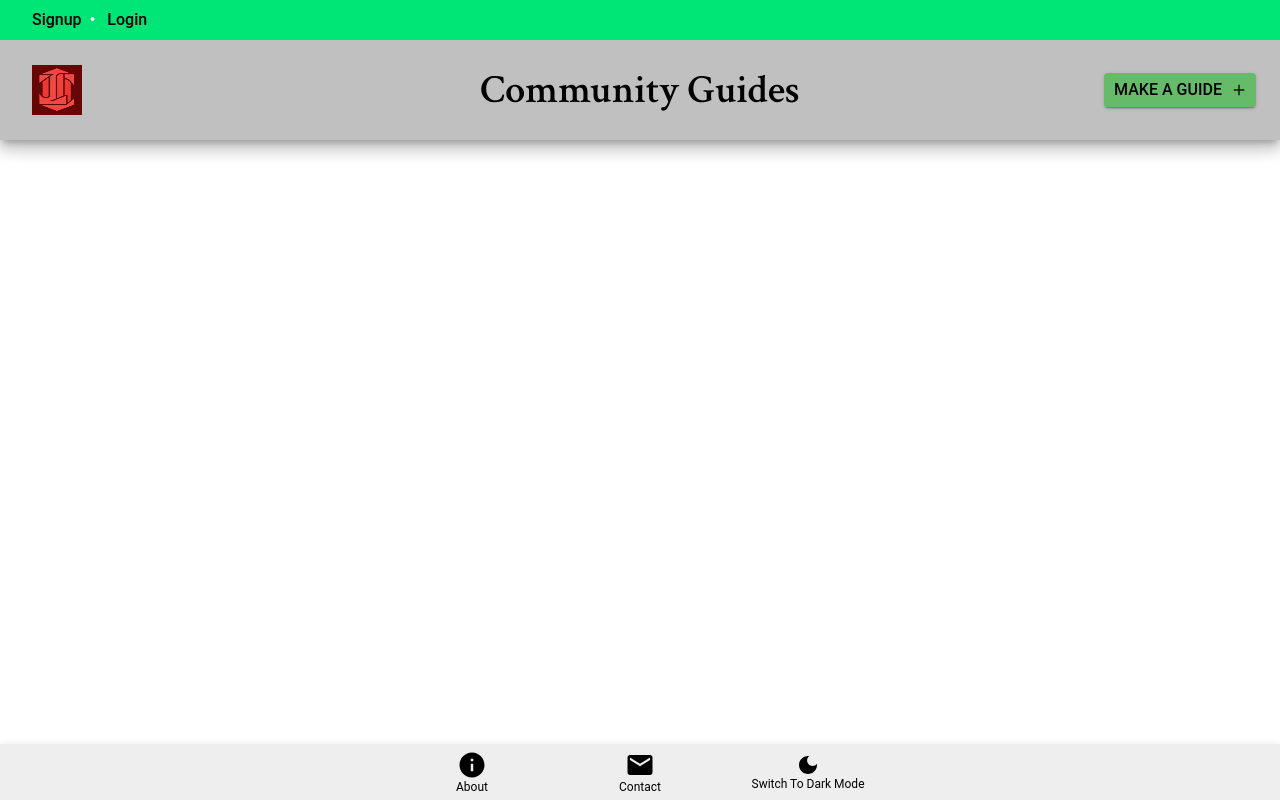
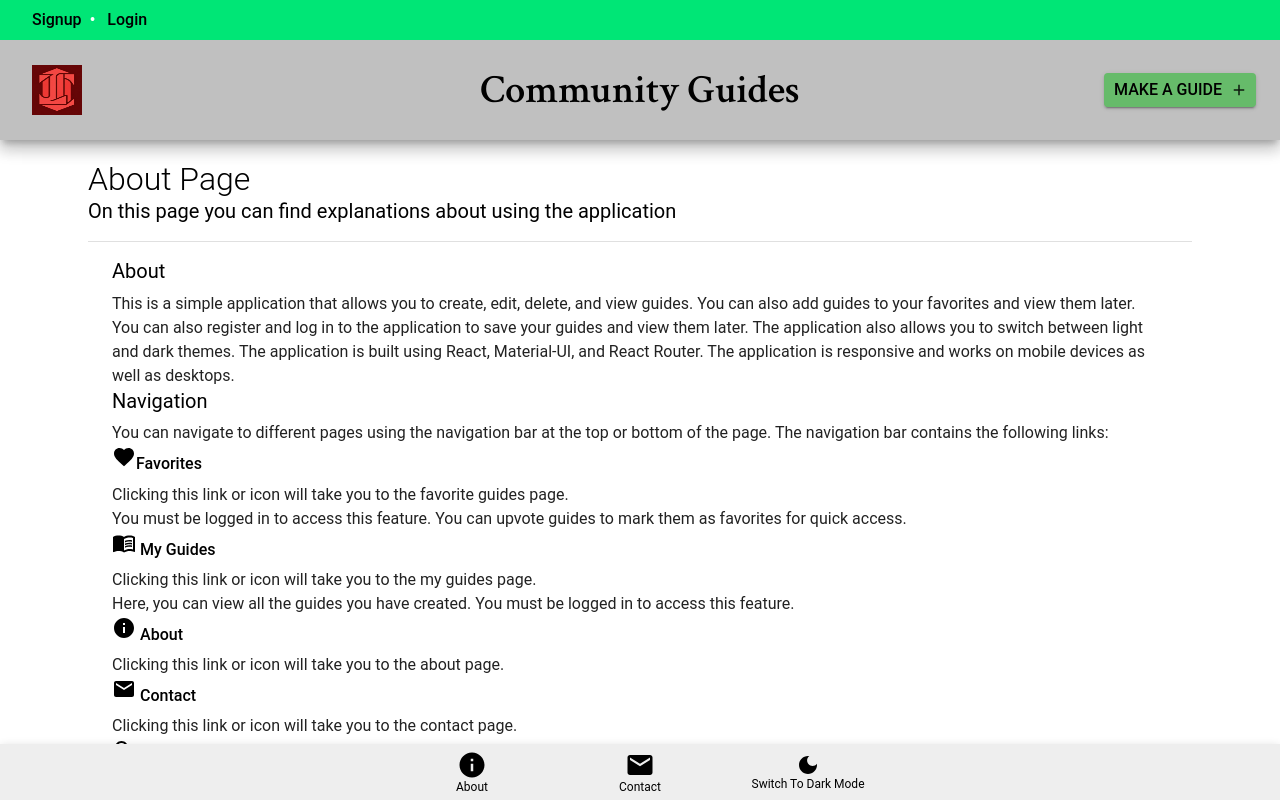
Before and after one commit to TheMaor2804/Community-Guides-Project, a React (Vite) app in the folder frontend/: page /login in a window 1280 px wide. Both pictures are taken after a click on the button "About". Shown: the top 800 px of the page. Built offline with nearby package versions, Linux system fonts and the light colour scheme.

Commit message:
feat: add AboutPage component and update routing

```diff
--- a/frontend/src/components/PageHeader.jsx
+++ b/frontend/src/components/PageHeader.jsx
@@ -1,17 +1,12 @@
-
 import { Container, Divider, Typography } from "@mui/material";
-
-
 export default function PageHeader({ title, subtitle }) {
 
-    //add theme
-
     return (
-        <Container>
-            <Typography variant="h2" component="h1" style={{ color: "#fff" }}>
+        <Container >
+            <Typography variant="h2" component="h1" style={{}}>
                 {title}
             </Typography>
-            <Typography variant="h5" component="h2" style={{ color: "#fff" }}>
+            <Typography variant="h5" component="h2" style={{}}>
                 {subtitle}
             </Typography>
             <Divider sx={{ my: 2 }} />
--- /dev/null
+++ b/frontend/src/pages/AboutPage.jsx
@@ -0,0 +1,159 @@
+import { Container, Divider, Typography } from "@mui/material";
+import React from "react";
+import PageHeader from "../components/PageHeader";
+import AppRegistrationIcon from '@mui/icons-material/AppRegistration';
+import EditIcon from '@mui/icons-material/Edit';
+import DeleteIcon from '@mui/icons-material/Delete';
+import FavoriteIcon from '@mui/icons-material/Favorite';
+import LoginIcon from '@mui/icons-material/Login';
+import LogoutIcon from '@mui/icons-material/Logout';
+import AddIcon from "@mui/icons-material/Add";
+import MenuBookIcon from '@mui/icons-material/MenuBook';
+import EmailIcon from '@mui/icons-material/Email';
+import LightModeIcon from '@mui/icons-material/LightMode';
+import DarkModeIcon from '@mui/icons-material/DarkMode';
+import PortraitIcon from '@mui/icons-material/Portrait';
+import InfoIcon from "@mui/icons-material/Info";
+import SearchIcon from "@mui/icons-material/Search";
+import { useCustomTheme } from "../providers/CustomThemeProvider";
+
+
+export default function AboutPage() {
+
+    const { isDark } = useCustomTheme();
+
+    return (
+        <Container sx={{ pt: 20, color: isDark ? "#fff" : "#000" }}>
+            <PageHeader
+                title="About Page"
+                subtitle="On this page you can find explanations about using the application"
+            />
+            <Container
+                sx={{
+                    mt: 2,
+                    display: "flex",
+                    alignItems: "flex-start",
+                    justifyContent: "space-between",
+                    flexDirection: { xs: "column", md: "row" },
+                }}
+            >
+                <Container sx={{ flex: 1, mr: 2 }}>
+                    <Typography variant="h5" gutterBottom>
+                        About
+                    </Typography>
+                    <Typography variant="body1" >
+                        This is a simple application that allows you to create, edit, delete, and view guides. You can also add guides to your favorites and view them later. You can also register and log in to the application to save your guides and view them later. The application also allows you to switch between light and dark themes. The application is built using React, Material-UI, and React Router. The application is responsive and works on mobile devices as well as desktops.
+                    </Typography>
+                    <Typography variant="h5" gutterBottom>
+                        Navigation
+                    </Typography>
+                    <Typography variant="body1" >
+                        You can navigate to different pages using the navigation bar at the
+                        top or bottom of the page. The navigation bar contains the following links:
+                    </Typography>
+                    <Typography variant="h6" gutterBottom>
+                        <FavoriteIcon />Favorites
+                    </Typography>
+                    <Typography variant="body1" >
+                        Clicking this link or icon will take you to the favorite guides page. <br />
+                        You must be logged in to access this feature.
+                        You can upvote guides to mark them as favorites for quick access.
+                    </Typography>
+                    <Typography variant="h6" gutterBottom>
+                        <MenuBookIcon /> My Guides
+                    </Typography>
+                    <Typography variant="body1">
+                        Clicking this link or icon will take you to the my guides page. <br />
+                        Here, you can view all the guides you have created.
+                        You must be logged in to access this feature.
+                    </Typography>
+                    <Typography variant="h6" gutterBottom>
+                        <InfoIcon /> About
+                    </Typography>
+                    <Typography variant="body1" >
+                        Clicking this link or icon will take you to the about page.
+                    </Typography>
+                    <Typography variant="h6" gutterBottom>
+                        <EmailIcon /> Contact
+                    </Typography>
+                    <Typography variant="body1" >
+                        Clicking this link or icon will take you to the contact page.
+                    </Typography>
+                    <Typography variant="h6" gutterBottom>
+                        <SearchIcon /> Search
+                    </Typography>
+                    <Typography variant="body1" >
+                        Clicking this icon will search for guides whose title includes the characters you enter in the search bar. <br />
+                        Here, you can search for specific guides by entering keywords into the search bar.
+                        The search functionality allows you to quickly find guides that match your criteria. It is only available on pages that display guides.
+                    </Typography>
+                    <Typography variant="h6" gutterBottom>
+                        <AddIcon /> Add Guide
+                    </Typography>
+                    <Typography variant="body1" >
+                        Clicking this icon will take you to the add guide page. <br />
+                        To add a new guide, navigate to any of the guides pages and click on the
+                        green "Make A Guide +" button. This will open a form where you can enter
+                        the details of the new guide you are interested in creating. Once
+                        you have filled out the form, click "Submit" to add the guide to
+                        your collection.
+                    </Typography>
+                    <Typography variant="h6" gutterBottom>
+                        <EditIcon /> Edit guide
+                    </Typography>
+                    <Typography variant="body1" >
+                        Clicking this icon will take you to the edit guide page. <br />
+                        To edit an existing guide, go to any of the guides pages in the navigation
+                        bar and locate the guide you want to edit. Remember, you may only
+                        edit guides that only you have created. Click on the "Edit" button
+                        associated with that guide. This will open a form pre-filled with
+                        the guide's current details. Make the necessary changes and click
+                        "Submit" to update the guide.
+                    </Typography>
+                    <Typography variant="h6" gutterBottom>
+                        <DeleteIcon /> Delete guide
+                    </Typography>
+                    <Typography variant="body1" >
+                        Clicking this icon will take you to the delete guide page. <br />
+                        If you need to delete a guide, find the guide on any of the guides pages and
+                        click the "Delete" button. You will be prompted to confirm the
+                        deletion. Once confirmed, that guide will be permanently removed
+                        from your collection and the database.
+                    </Typography>
+                    <Typography variant="h6" gutterBottom>
+                        <AppRegistrationIcon /> Register
+                    </Typography>
+                    <Typography variant="body1" >
+                        Clicking this link will take you to the registration page. <br />
+                        Once you have registered and become an active user on the site,
+                        you will be able to access other features like adding guides,
+                        editing guides, deleting guides, upvoting and downvoting guides.
+                    </Typography>
+                    <Typography variant="h6" gutterBottom>
+                        <LoginIcon /> Login
+                    </Typography>
+                    <Typography variant="body1" >
+                        Clicking this link will take you to the login page. <br />
+                        To access certain features like managing favorites or your guides,
+                        you need to be logged in. Use the login form to enter your
+                        credentials.
+                    </Typography>
+                    <Typography variant="h6" gutterBottom>
+                        <LogoutIcon /> Logout
+                    </Typography>
+                    <Typography variant="body1" >
+                        Clicking this link will log you out of the application.
+                    </Typography>
+                    <Divider />
+                    <Typography variant="h5" gutterBottom>
+                        Theme
+                    </Typography>
+                    <Typography variant="body1" >
+                        You can switch between light and dark themes by clicking on the
+                        theme switch in the navigation bar.
+                    </Typography>
+                </Container>
+            </Container>
+        </Container>
+    );
+}
--- a/frontend/src/routes/Router.jsx
+++ b/frontend/src/routes/Router.jsx
@@ -15,6 +15,7 @@ import ManageCategoriesPage from '../categories/pages/ManageCategoriesPage'
 import MyGuidesPage from '../guides/pages/MyGuidesPage'
 import FavGuidesPage from '../guides/pages/FavGuidesPage'
 import EditGuidePage from '../guides/pages/EditGuidePage'
+import AboutPage from '../pages/AboutPage'
 
 export default function Router() {
 
@@ -22,7 +23,7 @@ export default function Router() {
         <Routes>
             <Route path={ROUTES.ROOT} element={<HomePage />} />
             <Route path={ROUTES.CREATE_GUIDE} element={<CreateGuidePage />} />
-            <Route path={ROUTES.ABOUT} element={<div>About</div>} />
+            <Route path={ROUTES.ABOUT} element={<AboutPage />} />
             <Route path={ROUTES.GUIDE + '/:id'} element={<GuidePage />} />
             <Route path={ROUTES.EDIT_GUIDE + '/:id'} element={<EditGuidePage />} />
             <Route path={ROUTES.MY_GUIDES} element={<MyGuidesPage />} />
```
